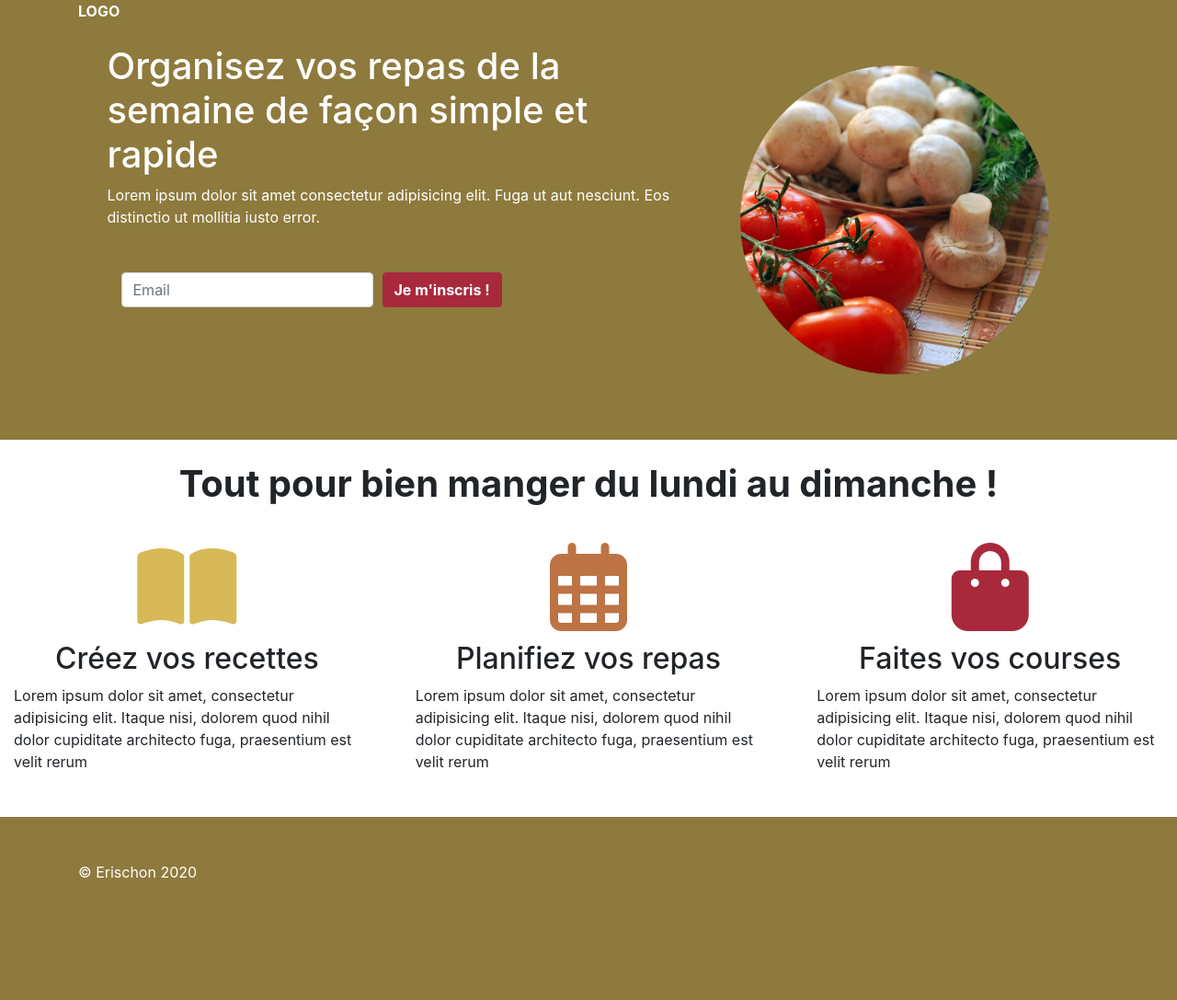
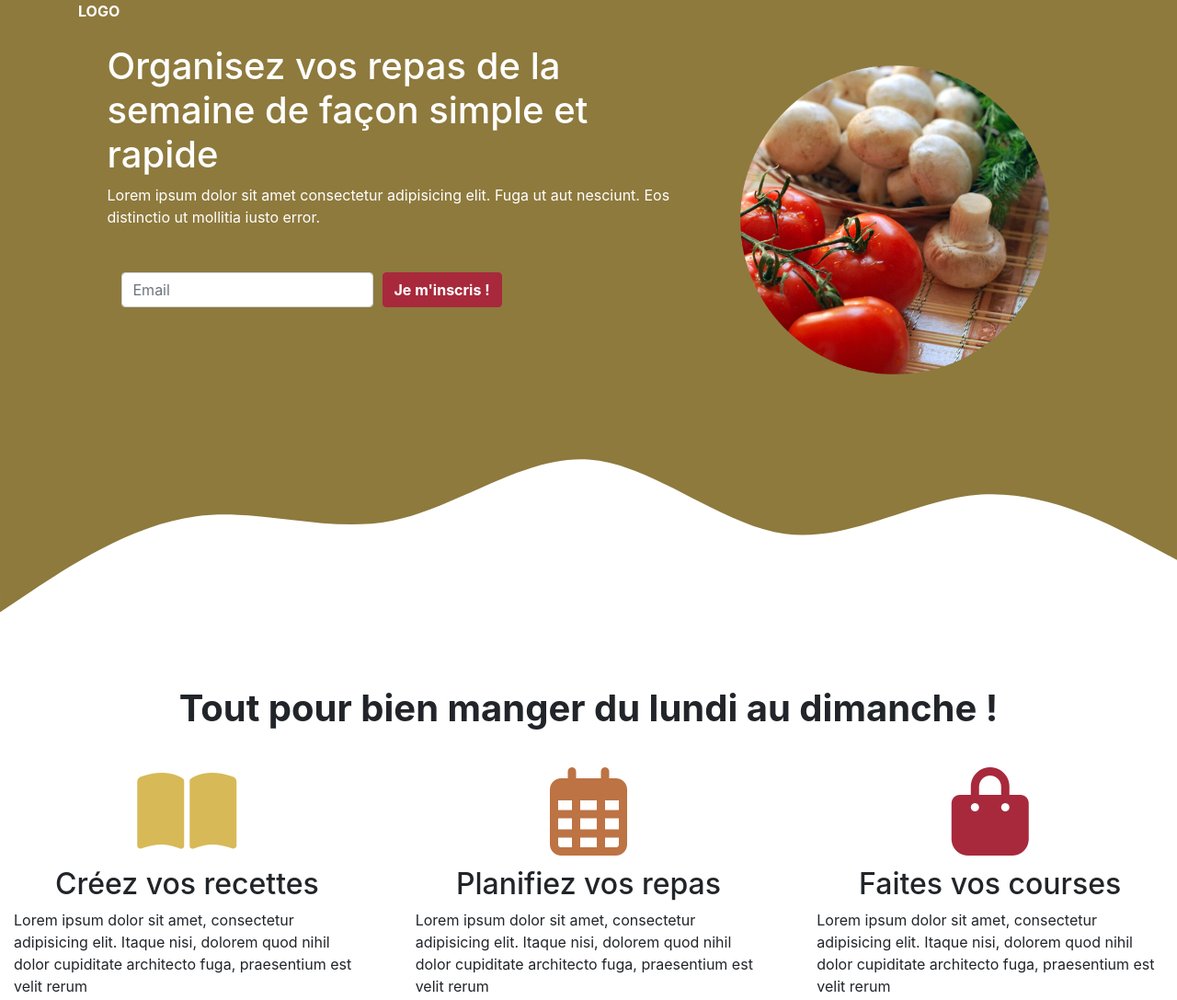
Before and after one commit to erischon/thp_s1_hp_bs, a plain HTML site: page index.html in a window 1280 px wide. Shown: the top 1087 px of the page at 92% size. Before the commit the page ends 964 px from the top, so only its background shows below. Drawn offline with nearby package versions, Linux system fonts and the light colour scheme.

Commit message:
Ajout de la wave

```diff
--- a/index.html
+++ b/index.html
@@ -20,7 +20,7 @@
         <p><strong>LOGO</strong></p>
     </div>
 
-    <div class="container text-white pb-5 mt-4">
+    <div class="container text-white pb-2 mt-4">
         <div class="row d-flex flex-wrap justify-content-center">
             <div class="col-md-7">
                 <div class="box-titre">
@@ -51,6 +51,12 @@
                 <img class="img-fluid" src="img/bg-2-2.png">
             </div>
         </div>
+    </div>
+
+    <div class="wave-container">
+        <svg xmlns="http://www.w3.org/2000/svg" viewBox="0 0 1440 320">
+            <path fill="#8e7a3d" fill-opacity="1" d="M0,256L40,229.3C80,203,160,149,240,138.7C320,128,400,160,480,144C560,128,640,64,720,69.3C800,75,880,149,960,160C1040,171,1120,117,1200,112C1280,107,1360,149,1400,170.7L1440,192L1440,0L1400,0C1360,0,1280,0,1200,0C1120,0,1040,0,960,0C880,0,800,0,720,0C640,0,560,0,480,0C400,0,320,0,240,0C160,0,80,0,40,0L0,0Z"></path>
+          </svg>
     </div>
 
     <div class=" bg-white w-100 pt-4 pb-5">
--- a/styles.css
+++ b/styles.css
@@ -18,3 +18,12 @@ body {
     background-color: #a8293c;
     border-color: #a8293c;
   }
+
+
+
+  .wave-container {
+    background: #ffffff;
+  }
+  .wave-container > svg {
+    display: block;
+  }
```
